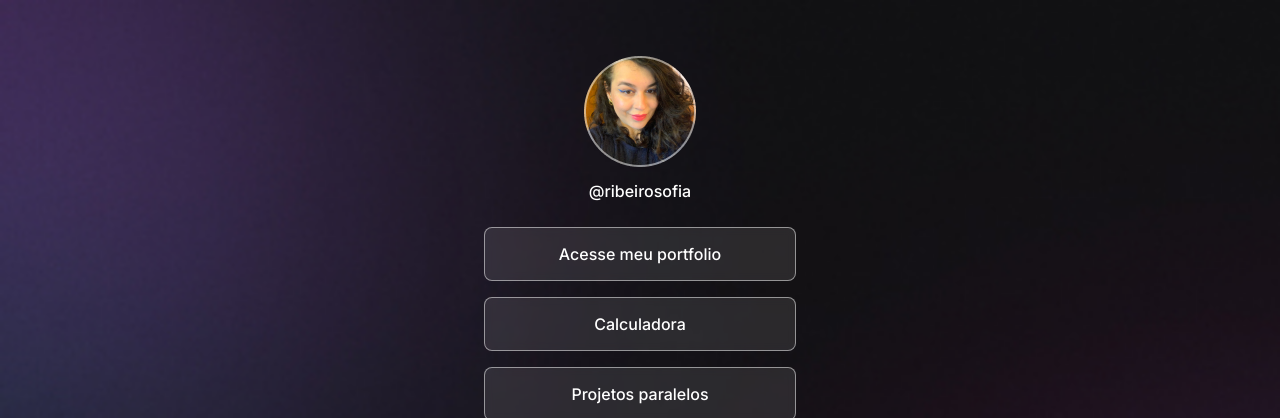
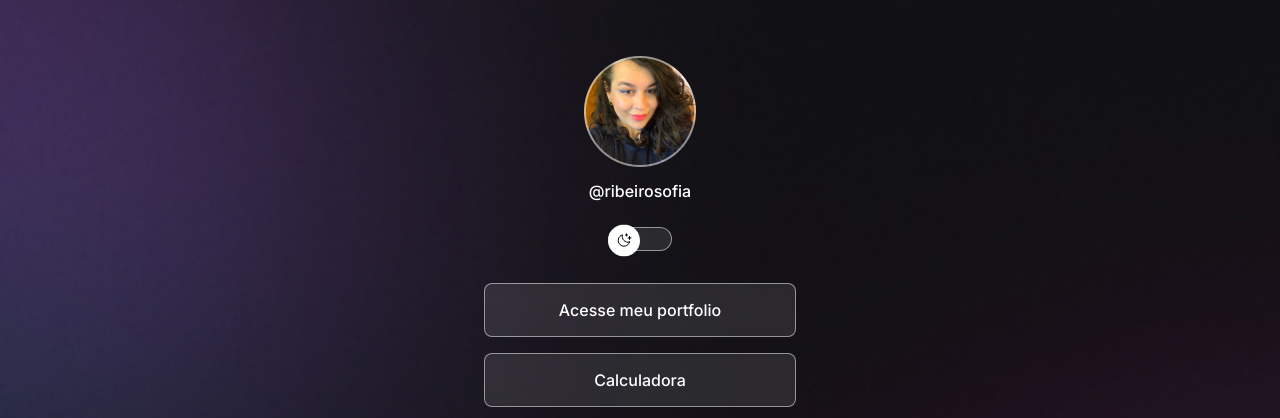
Before and after one commit to ribeirosofia/dev-links, a plain HTML site: page index.html in a window 1280 px wide. Shown: the top 418 px of the page. Drawn offline with nearby package versions, Linux system fonts and the light colour scheme.

Commit message:
feat: create light mode

```diff
--- a/assets/css/style.css
+++ b/assets/css/style.css
@@ -1,19 +1,32 @@
-:root {
-  --font-color: #fff;
-  --background-surface-dark-mode: rgba(255, 255, 255, 0.1);
-  --stroke-color-dark-mode: rgba(255, 255, 255, 0.5);
-  --surface-color-dark-mode-hover: rgba(255, 255, 255, 0.05);
-  --highlight-color-dark-mode: rgba(255, 255, 255, 0.2);
-}
-
 * {
   margin: 0;
   padding: 0;
   box-sizing: border-box;
 }
 
+:root {
+  --font-color: #fff;
+  --background-surface: rgba(255, 255, 255, 0.1);
+  --stroke-color: rgba(255, 255, 255, 0.5);
+  --surface-color: rgba(255, 255, 255, 0.05);
+  --highlight-color: rgba(255, 255, 255, 0.2);
+  --bg-url: url(../img/bg-mobile.jpg);
+  --switch-btn-url: url(../img/moon-stars.svg);
+  --btn-color: #fff;
+}
+
+.light {
+  --font-color: #000;
+  --bg-url: url(../img/bg-mobile-light.jpg);
+  --stroke-color: rgba(0, 0, 0, 0.5);
+  --background-surface: rgba(0, 0, 0, 0.05);
+  --surface-color: rgba(0, 0, 0, 0.02);
+  --highlight-color: rgba(0, 0, 0, 0.1);
+  --switch-btn-url: url(../img/sun.svg);
+}
+
 body {
-  background: url(../img/bg-mobile.jpg) no-repeat top center/cover;
+  background: var(--bg-url) no-repeat top center/cover;
 }
 
 body * {
@@ -26,6 +39,8 @@ body * {
   margin: 56px auto 0;
   padding: 0 24px;
 }
+
+/* profile */
 
 #profile {
   text-align: center;
@@ -42,6 +57,42 @@ body * {
   margin: 8px auto 24px;
 }
 
+/* switch */
+
+#switch {
+  position: relative;
+  width: 64px;
+  margin: 0 auto 32px;
+}
+
+#switch button {
+  width: 32px;
+  height: 32px;
+  background: var(--btn-color) var(--switch-btn-url) no-repeat center;
+  border: none;
+  border-radius: 50%;
+  position: absolute;
+  z-index: 1;
+  transform: translatey(-8%);
+}
+
+#switch span {
+  display: block;
+  width: 64px;
+  height: 24px;
+  background: var(--background-surface);
+  border: 1px solid var(--stroke-color);
+  backdrop-filter: blur(4px);
+  border-radius: 9999px;
+}
+
+.light #switch button {
+  right: 0;
+  left: initial;
+}
+
+/* link */
+
 ul {
   list-style: none;
   font-weight: 500;
@@ -56,16 +107,18 @@ ul li a {
   justify-content: center;
   text-decoration: none;
   padding: 16px 24px;
-  background: var(--background-surface-dark-mode);
-  border: 1px solid var(--stroke-color-dark-mode);
+  background: var(--background-surface);
+  border: 1px solid var(--stroke-color);
   border-radius: 8px;
   backdrop-filter: blur(4px);
   transition: background 0.2s;
 }
 ul li a:hover {
-  background: var(--surface-color-dark-mode-hover);
+  background: var(--surface-color);
   border: 1.5px solid var(--font-color);
 }
+
+/* social links */
 
 #social-links {
   display: flex;
@@ -90,5 +143,5 @@ ul li a:hover {
 }
 
 #social-links a:hover {
-  background: var(--highlight-color-dark-mode);
+  background: var(--highlight-color);
 }
--- a/index.html
+++ b/index.html
@@ -1,5 +1,5 @@
 <!DOCTYPE html>
-<html lang="pt-br">
+<html lang="pt-br" class="">
   <head>
     <link rel="preconnect" href="https://fonts.googleapis.com" />
     <link rel="preconnect" href="https://fonts.gstatic.com" crossorigin />
@@ -17,6 +17,10 @@
       <div id="profile">
         <img src="./assets/img/avatar-mobile.png" alt="Foto de perfil" />
         <p class="nickname">@ribeirosofia</p>
+      </div>
+      <div id="switch">
+        <button></button>
+        <span></span>
       </div>
       <ul>
         <li>
@@ -37,7 +41,9 @@
         <a href="https://github.com/ribeirosofia" target="_blank"
           ><ion-icon name="logo-github"></ion-icon
         ></a>
-        <a href="https://www.linkedin.com/in/sofia-ribeiro-deva/" target="_blank"
+        <a
+          href="https://www.linkedin.com/in/sofia-ribeiro-deva/"
+          target="_blank"
           ><ion-icon name="logo-linkedin"></ion-icon
         ></a>
         <a href="https://www.instagram.com/sofiacrbr/" target="_blank"
```
Also changed, not shown: assets/img/bg-mobile-light.jpg (added), assets/img/moon-stars.svg (added), assets/img/sun.svg (added).
